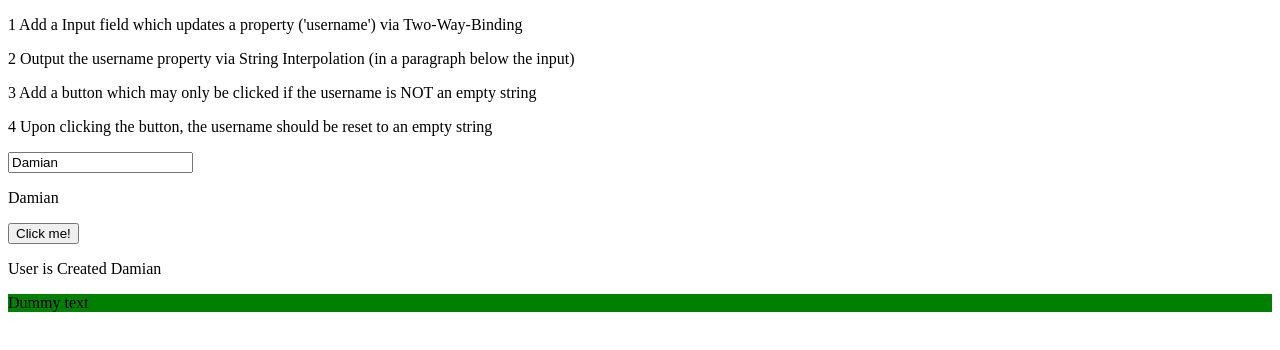
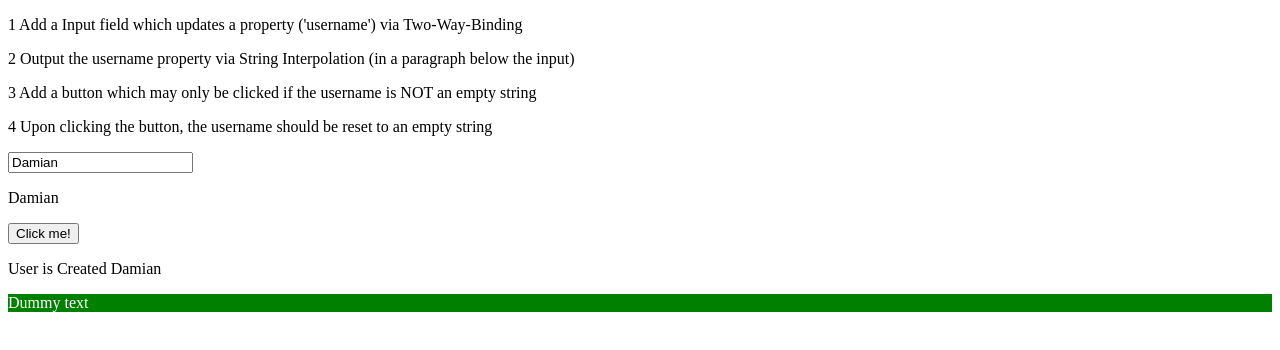
Before and after one commit to noneXved/angular13, an Angular app: page / in a window 1280 px wide. Shown: the top 350 px of the page. Built offline with nearby package versions, Linux system fonts and the light colour scheme.

Commit message:
[ngClass] example

```diff
--- a/src/app/app.component.html
+++ b/src/app/app.component.html
@@ -12,4 +12,4 @@
 </ng-template>
 
 
-<p [ngStyle]="{backgroundColor: getColor()}">Dummy text</p>
+<p [ngStyle]="{backgroundColor: getColor()}" [ngClass]="{textHighlighted: username === 'Damian'}">Dummy text</p>
--- a/src/app/app.component.scss
+++ b/src/app/app.component.scss
@@ -0,0 +1,3 @@
+.textHighlighted {
+  color: white;
+}
```
